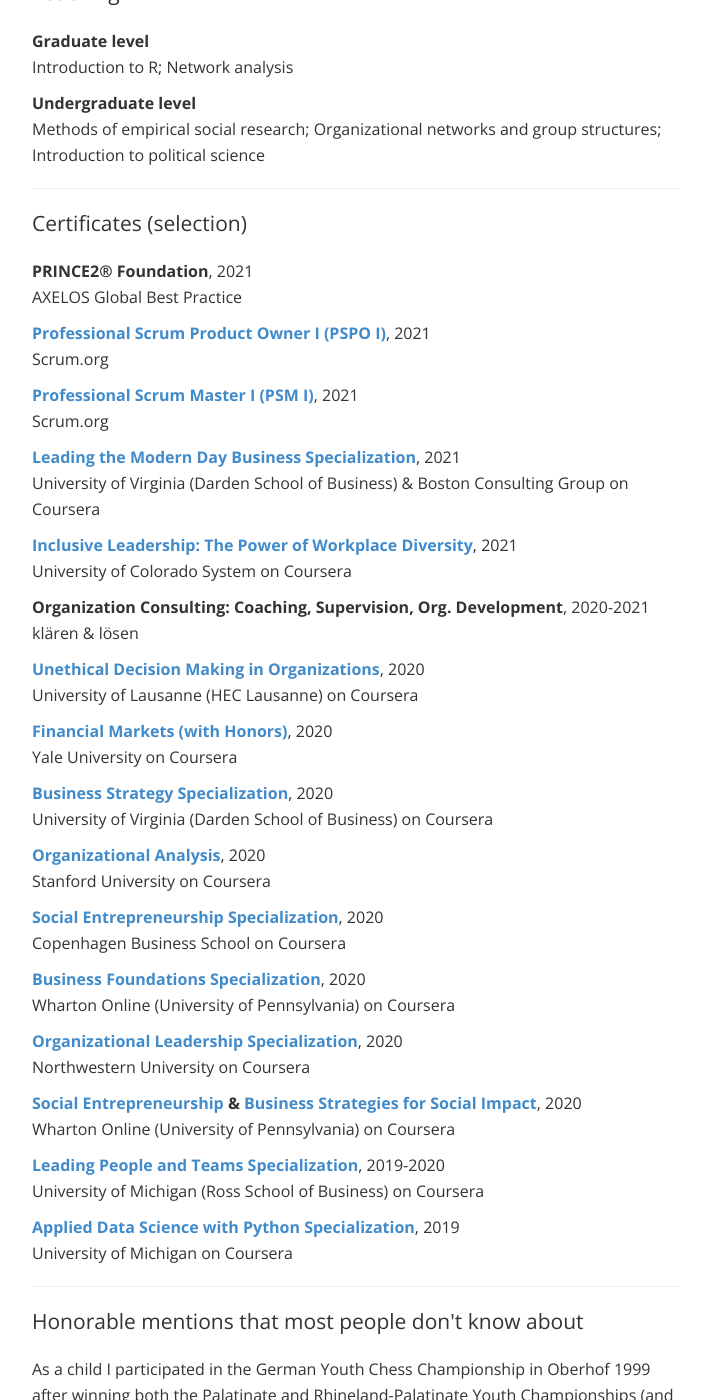
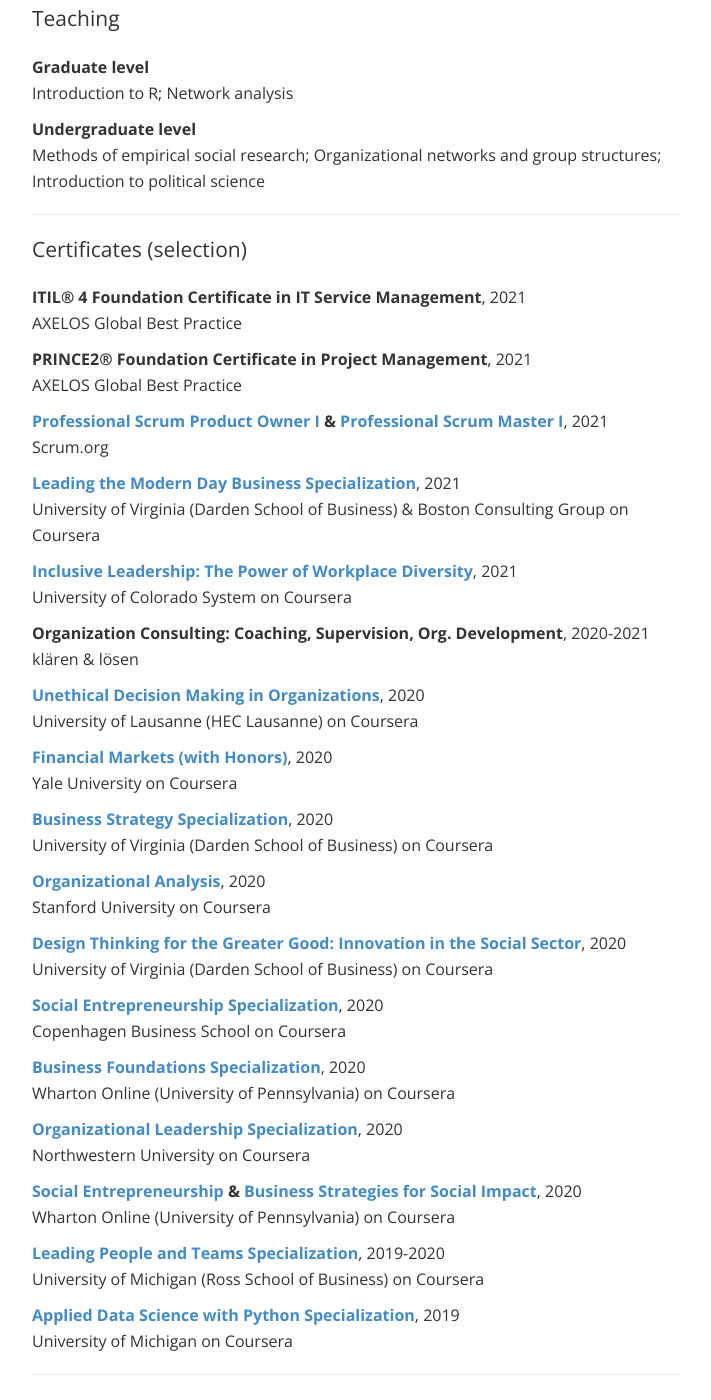
Before and after one commit to lhehnke/lhehnke.github.io, a Jekyll site: the page built from cv/index.html, in a window 1280 px wide and 1400 px high, scrolled down 1992 px. Shown: the whole window, without its empty margins (284-995 px from the left). Built offline with Jekyll 4.4.1, drawn with Linux system fonts in a browser that asks for light colours; nearby versions of some CDN libraries; some of the changed text lies outside the part shown.

Commit message:
Dustin' off the past 🧹

```diff
--- a/cv/index.html
+++ b/cv/index.html
@@ -17,13 +17,16 @@
 
     <p class="lead">Experience</p>
 
-   <p><strong>Affiliate trainer & consultant</strong>, since 2020<br>
-				Access 2 Perspectives</p>
+   <p><strong>Project lead</strong>, since 2021<br>
+				Tafel Deutschland e.V.</p>
 
-    <p><strong>Freelance data scientist, trainer, & consultant</strong>, since 2019<br>
+ <!--  <p><strong>Affiliate trainer & consultant</strong>, since 2020<br>
+				Access 2 Perspectives</p> -->
+
+    <p><strong>Freelance consultant, data scientist, & trainer</strong>, since 2019<br>
 				Self-employed</p>
 
-    <p><strong>Consultant</strong>, 2021<br>
+    <p><strong>(Public Sector) Consultant</strong>, 2021<br>
 				]init[ - Services for the eSociety</p>
 
     <p><strong>Core team member, team lead, & data consultant</strong>, 2017-2021<br>
@@ -71,13 +74,11 @@
         ECTS grade: A<br>
 				Johannes Gutenberg University Mainz</p>
 
-<!--    <p><strong>BSc (part-time), Psychology</strong>, currently on hold<br>
-				University of Hagen</p> -->
-
     <p><strong>Mediator (university-approved)</strong>, 2020-2021<br>
 				University of Hagen (Faculty of Law, Chair of Public Law, Legal Rhetoric, and <br>Philosophy of Law)</p>
 
     <p><strong>Business Administration (intensive course)</strong>, 2021-2022<br>
+        Specializations in Strategic Management & Financial Management<br>
 				University of Hagen (IWW)</p>
 
     <p><strong>Big Data and Analytics Summer School</strong>, 2017<br>
@@ -110,13 +111,13 @@
 
     <p class="lead">Certificates (selection)</p>
 
-    <p><strong>PRINCE2® Foundation</strong>, 2021<br>
+    <p><strong>ITIL® 4 Foundation Certificate in IT Service Management</strong>, 2021<br>
 				AXELOS Global Best Practice</p>
 
-    <p><strong><a href="https://www.scrum.org/user/872852">Professional Scrum Product Owner I (PSPO I)</a></strong>, 2021<br>
-				Scrum.org</p>
+    <p><strong>PRINCE2® Foundation Certificate in Project Management</strong>, 2021<br>
+				AXELOS Global Best Practice</p>
 
-    <p><strong><a href="https://www.scrum.org/user/872852">Professional Scrum Master I (PSM I)</a></strong>, 2021<br>
+    <p><strong><a href="https://www.scrum.org/user/872852">Professional Scrum Product Owner I</a> & <a href="https://www.scrum.org/user/872852">Professional Scrum Master I</a></strong>, 2021<br>
 				Scrum.org</p>
 
     <p><strong><a href="https://www.coursera.org/account/accomplishments/specialization/certificate/Q2JS52C32KNZ">Leading the Modern Day Business Specialization</a></strong>, 2021<br>
@@ -139,6 +140,9 @@
 
     <p><strong><a href="https://www.coursera.org/account/accomplishments/certificate/3Z9QL6ANPTNR">Organizational Analysis</a></strong>, 2020<br>
 				Stanford University on Coursera</p>
+
+    <p><strong><a href="https://www.coursera.org/account/accomplishments/certificate/LFVPTUDRCXVZ">Design Thinking for the Greater Good: Innovation in the Social Sector</a></strong>, 2020<br>
+				University of Virginia (Darden School of Business) on Coursera</p>
 
     <p><strong><a href="https://www.coursera.org/account/accomplishments/specialization/certificate/G74J35EQT9HK">Social Entrepreneurship Specialization</a></strong>, 2020<br>
 				Copenhagen Business School on Coursera</p>
@@ -164,11 +168,13 @@
 				    <hr>
 
 
-    <p class="lead">Honorable mentions that most people don't know about</p>
+    <p class="lead">What's (usually) not on my CV</p>
 
        <p>As a child I participated in the German Youth Chess Championship in Oberhof 1999 after winning both the Palatinate and Rhineland-Palatinate Youth Championships (and decided to end my competitive streak right then and there).</p>
 
        <p>Together with two friends, I was awarded a RÖMPP student prize in chemistry by the Thieme Publishing Group in 2006 for our research project on the analysis, characterization, and synthesis of selected polymers in athletic shoes.</p>
 
+       <p>Before and during my time at university I volunteered on a dementia ward, at an elementary school, in a shelter for homeless people, and in a local hospice.</p>
+
 
 </div>
```
Also changed, not shown: index.html (+5 -4 lines).
